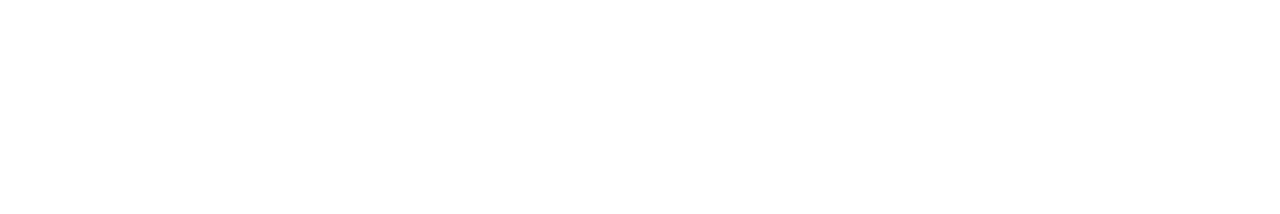
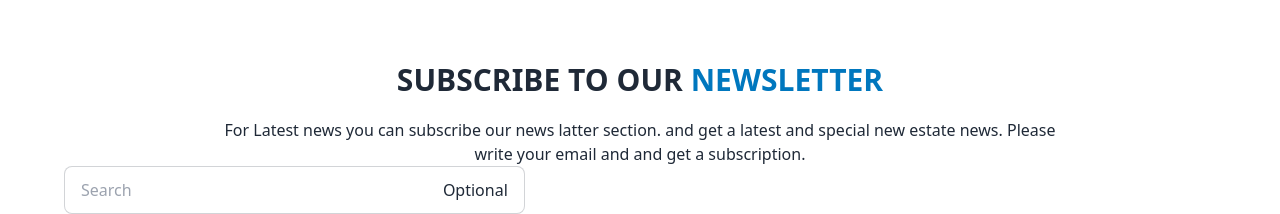
Before and after one commit to joysaha023/real-estate-react-projects, a React (Vite) app: page / in a window 1280 px wide. Shown: the part 3025-3239 px from the top of the page. Before the commit the page ends 3023 px from the top, so only its background shows below. Built offline with nearby package versions, Linux system fonts and the light colour scheme.

Commit message:
json data image link added and starting subsctibe seciton

```diff
--- a/public/data.json
+++ b/public/data.json
@@ -9,7 +9,7 @@
       "Area": "3500 sq ft",
       "location": "Lakefront Estates",
       "facilities": ["Living Room", "Swimming Pool", "Home Theater"],
-      "image": "luxury_lakeside_villa.jpg"
+      "image": "https://i.ibb.co/pb2w4jN/pexels-alex-staudinger-1732414.jpg"
     },
     {
       "estate_title": "Modern City Loft",
@@ -21,7 +21,7 @@
       "Area": "1000 sq ft",
       "location": "Downtown District",
       "facilities": ["Open Kitchen", "Gym", "Roof Deck"],
-      "image": "modern_city_loft.jpg"
+      "image": "https://i.postimg.cc/x1nKD9vL/zxc.jpg"
     },
     {
       "estate_title": "Cozy Townhouse Retreat",
@@ -33,7 +33,7 @@
       "Area": "1800 sq ft",
       "location": "Tranquil Heights",
       "facilities": ["Spacious Patio", "Community Park Access", "Attached Garage"],
-      "image": "cozy_townhouse_retreat.jpg"
+      "image": "https://i.ibb.co/yXkXzBw/slider-3.jpg"
     },
     {
       "estate_title": "Student Housing Complex",
@@ -45,7 +45,7 @@
       "Area": "1200 sq ft",
       "location": "University District",
       "facilities": ["Study Lounge", "Fitness Center", "Laundry Facilities"],
-      "image": "student_housing_complex.jpg"
+      "image": "https://i.ibb.co/rc7cpsF/slider-4.webp"
     },
     {
       "estate_title": "Senior Living Community",
@@ -57,7 +57,7 @@
       "Area": "2000 sq ft",
       "location": "Retirement Haven",
       "facilities": ["Walking Trails", "Clubhouse", "On-site Healthcare"],
-      "image": "senior_living_community.jpg"
+      "image": "https://i.ibb.co/sqC2wHK/slider-2.jpg"
     },
     {
       "estate_title": "Exquisite Vacation Rental",
@@ -69,7 +69,7 @@
       "Area": "2500 sq ft",
       "location": "Coastal Retreat",
       "facilities": ["Private Beach Access", "Infinity Pool", "Outdoor Dining Area"],
-      "image": "exquisite_vacation_rental.jpg"
+      "image": "https://i.ibb.co/RbvP1Z0/sdf.jpg"
     },
     {
         "estate_title": "Family-Friendly Suburban Home",
@@ -81,7 +81,7 @@
         "Area": "2800 sq ft",
         "location": "Suburban Haven",
         "facilities": ["Playroom", "Outdoor BBQ Area", "Attached Garage"],
-        "image": "suburban_family_home.jpg"
+        "image": "https://i.ibb.co/6XMQQ2r/slider-1.jpg"
       },
       {
         "estate_title": "Chic Urban Apartment",
@@ -93,7 +93,7 @@
         "Area": "900 sq ft",
         "location": "City Center",
         "facilities": ["Fitness Center", "Rooftop Lounge", "Pet-Friendly"],
-        "image": "chic_urban_apartment.jpg"
+        "image": "https://i.ibb.co/ZH9Rkxp/opo.jpg"
       },
       {
         "estate_title": "Luxury Penthouse Suite",
@@ -105,6 +105,6 @@
         "Area": "3000 sq ft",
         "location": "Skyline Towers",
         "facilities": ["Private Terrace", "Concierge Service", "Valet Parking"],
-        "image": "luxury_penthouse_suite.jpg"
+        "image": "https://i.ibb.co/gjh24Nt/plpl.jpg"
       }
   ]
--- a/src/Pages/Home/Home.jsx
+++ b/src/Pages/Home/Home.jsx
@@ -2,6 +2,7 @@ import React from 'react';
 import Slider from '../../components/Slider/Slider';
 import AboutProperty from '../../components/AboutProperty/AboutProperty';
 import EstateSection from '../EstateSection/EstateSection';
+import SubscribeNews from '../../components/SubscribeNews/SubscribeNews';
 
 const Home = () => {
     return (
@@ -9,6 +10,7 @@ const Home = () => {
             <Slider></Slider>
             <AboutProperty></AboutProperty>
             <EstateSection></EstateSection>
+            <SubscribeNews></SubscribeNews>
         </div>
     );
 };
--- a/src/components/EstateCard/EstateCard.jsx
+++ b/src/components/EstateCard/EstateCard.jsx
@@ -2,14 +2,14 @@ import React from "react";
 import { CiLocationOn } from "react-icons/ci";
 
 const EstateCard = ({ estate }) => {
-  const { estate_title, price, Status, location, Area } = estate;
+  const { estate_title, price, Status, location, Area, image } = estate;
   return (
     <div>
       <div className="card w-full bg-base-100 rounded-none border shadow-none">
         <figure>
           <img
-            src="https://daisyui.com/images/stock/photo-1606107557195-0e29a4b5b4aa.jpg"
-            alt="Shoes"
+            src={image}
+            alt={estate_title}
           />
         </figure>
         <div className="card-body">
--- /dev/null
+++ b/src/components/SubscribeNews/SubscribeNews.jsx
@@ -0,0 +1,24 @@
+import React from "react";
+
+const SubscribeNews = () => {
+  return (
+    <div className="max-w-6xl mx-auto">
+      <div className="mt-8 md:mt-16 ">
+        <h1 className="text-center font-bold text-3xl uppercase">
+          Subscribe to our <span className="text-[#0077be]">Newsletter</span>
+        </h1>
+        <p className="w-3/4 mx-auto text-sm md:text-base font-normal mt-3 md:mt-5 text-center">
+          For Latest news you can subscribe our news latter section. and get a
+          latest and special new estate news. Please write your email and and
+          get a subscription.
+        </p>
+        <label className="input input-bordered flex items-center w-2/5 text-center  gap-2">
+          <input type="text" className="grow " placeholder="Search" />
+          <button className="">Optional</button>
+        </label>
+      </div>
+    </div>
+  );
+};
+
+export default SubscribeNews;
```
